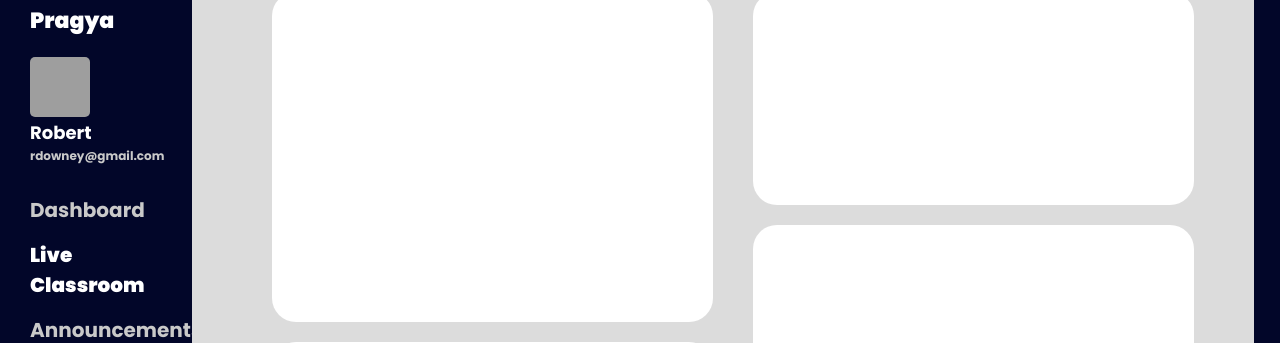
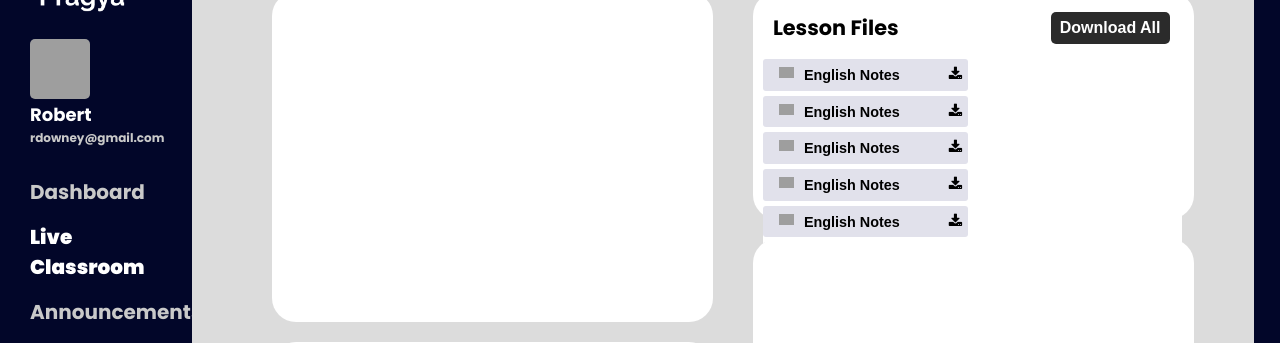
Before and after one commit to mweaver87/SigmaHacks3_API, a Django app: page /classroom/ in a window 1280 px wide. Shown: the part 129-472 px from the top of the page. Run offline with Django 3.2, Linux system fonts and the light colour scheme; grey boxes are pictures that could not be loaded.

Commit message:
updated logo and added the notes download design

```diff
--- a/learning_dashboard/static/learning_dashboard/classroom.css
+++ b/learning_dashboard/static/learning_dashboard/classroom.css
@@ -201,3 +201,75 @@
     border-radius: 10px;
     background-color: rgba(240, 240, 240, 1);
 }
+
+/* Lesson Files */
+.lesson-files {
+    width: 100%;
+    height: 100%;
+    display: flex;
+    flex-direction: column;
+}
+.lesson-files .lesson-header {
+    display: flex;
+    flex-direction: row;
+    justify-content: space-between;
+    width: 90%;
+    margin: 20px 20px 0px 20px;
+}
+
+.lesson-files .lesson-header span {
+    font-size: 1.3em;
+}
+
+.lesson-files .lesson-header .download {
+    width: 30%;
+    height: 2em;
+    font-size: 1em;
+    font-weight: bold;
+    color: white;
+    background-color: rgb(43, 43, 43);
+    border: none;
+    border-radius: 5px;
+    cursor: pointer;
+    transition-duration: 0.25s;
+    margin-bottom: 0px;
+}
+
+.lesson-files .lesson-header .download:hover {
+    background-color: rgb(100, 100, 100);
+    margin: 0px;
+}
+
+.lesson-files .lesson-files-wrapper {
+    font-weight: normal;
+    flex-direction: row;
+    flex-wrap: wrap;
+    width: 95%;
+}
+
+.lesson-files .lesson-files-wrapper .lesson-file {
+    margin: 5px 5px 5px 0px;
+    width: 49%;
+    height: 2.2em;
+    font-size: 0.9em;
+    font-weight: bold;
+    color: rgb(0, 0, 0);
+    background-color: rgb(225, 225, 235);
+    border: none;
+    border-radius: 3px;
+    cursor: pointer;
+    transition-duration: 0.25s;
+    margin-bottom: 0px;
+    text-align: left;
+}
+
+.lesson-files .lesson-files-wrapper .lesson-file img{
+    width: 15px;
+    height: auto;
+    float: left;
+    margin: 0px 10px;
+}
+
+.lesson-files .lesson-files-wrapper .lesson-file i{
+    float: right;
+}
--- a/learning_dashboard/static/learning_dashboard/sidebar.css
+++ b/learning_dashboard/static/learning_dashboard/sidebar.css
@@ -18,17 +18,11 @@
 
 .sidebar .logo {
     margin-top: 10px;
-    background-image: url("https://img.icons8.com/ios-glyphs/100/ffffff/graduation-cap--v1.png");
+    background-image: url("./Teacher.png");
     background-color: rgb(2, 6, 41);
     width: 100px;
-    height: 100px;
-}
-
-.sidebar .pragya {
-    margin-top: 5px;
-    font-weight: bolder;
-    font-size: 22px;
-    color: rgb(255, 255, 255);
+    height: 120px;
+    background-size: 100px auto;
     margin-bottom: 20px;
 }
 
--- a/learning_dashboard/templates/learning_dashboard/announcements.html
+++ b/learning_dashboard/templates/learning_dashboard/announcements.html
@@ -14,7 +14,6 @@
     <div class="page-heading">Teaching Hub</div>
     -->
     <div class="logo"></div>
-    <div class="pragya">Pragya</div>
 
     <img src="https://pbs.twimg.com/profile_images/1353806309397655553/0zEtkDvx_400x400.jpg" class="profile-pic" />
     <div class="student-name">Robert</div>
--- a/learning_dashboard/templates/learning_dashboard/classroom.html
+++ b/learning_dashboard/templates/learning_dashboard/classroom.html
@@ -15,7 +15,6 @@
     <div class="page-heading">Teaching Hub</div>
     -->
     <div class="logo"></div>
-    <div class="pragya">Pragya</div>
 
     <img src="https://pbs.twimg.com/profile_images/1353806309397655553/0zEtkDvx_400x400.jpg" class="profile-pic" />
     <div class="student-name">Robert</div>
@@ -59,7 +58,49 @@
             </div>
         </div>
         <div>
-            <div class="lesson-files"></div>
+
+            <div class="lesson-files">
+
+                <div class="lesson-header">
+                    <span>Lesson Files</span>
+                    <button class="download" onclick="downloadAll">Download All</button>
+                </div>
+
+                <div class="lesson-files-wrapper">
+                    <button class="lesson-file" onclick="downloadFile">
+                        <img src="https://img.icons8.com/ios/50/000000/ms-excel.png"/>
+                        <span>English Notes</span>
+                        <i class="fa fa-download"></i>
+                    </button>
+                    <button class="lesson-file" onclick="downloadFile">
+                        <img src="https://img.icons8.com/ios/50/000000/ms-excel.png"/>
+                        <span>English Notes</span>
+                        <i class="fa fa-download"></i>
+                    </button>
+                    <button class="lesson-file" onclick="downloadFile">
+                        <img src="https://img.icons8.com/ios/50/000000/ms-excel.png"/>
+                        <span>English Notes</span>
+                        <i class="fa fa-download"></i>
+                    </button>
+                    <button class="lesson-file" onclick="downloadFile">
+                        <img src="https://img.icons8.com/ios/50/000000/ms-excel.png"/>
+                        <span>English Notes</span>
+                        <i class="fa fa-download"></i>
+                    </button>
+                    <button class="lesson-file" onclick="downloadFile">
+                        <img src="https://img.icons8.com/ios/50/000000/ms-excel.png"/>
+                        <span>English Notes</span>
+                        <i class="fa fa-download"></i>
+                    </button>
+                    <button class="lesson-file" onclick="downloadFile">
+                        <img src="https://img.icons8.com/ios/50/000000/ms-excel.png"/>
+                        <span>English Notes</span>
+                        <i class="fa fa-download"></i>
+                    </button>
+                </div>
+
+            </div>
+
             <div class="notes-box"></div>
         </div>
 
--- a/learning_dashboard/templates/learning_dashboard/dashboard.html
+++ b/learning_dashboard/templates/learning_dashboard/dashboard.html
@@ -14,7 +14,6 @@
     <div class="page-heading">Teaching Hub</div>
     -->
     <div class="logo"></div>
-    <div class="pragya">Pragya</div>
 
     <img src="https://pbs.twimg.com/profile_images/1353806309397655553/0zEtkDvx_400x400.jpg" class="profile-pic" />
     <div class="student-name">Robert</div>
--- a/learning_dashboard/templates/learning_dashboard/resources.html
+++ b/learning_dashboard/templates/learning_dashboard/resources.html
@@ -14,7 +14,6 @@
     <div class="page-heading">Teaching Hub</div>
     -->
     <div class="logo"></div>
-    <div class="pragya">Pragya</div>
 
     <img src="https://pbs.twimg.com/profile_images/1353806309397655553/0zEtkDvx_400x400.jpg" class="profile-pic" />
     <div class="student-name">Robert</div>
```
Also changed, not shown: learning_dashboard/static/learning_dashboard/Teacher.png (added).
